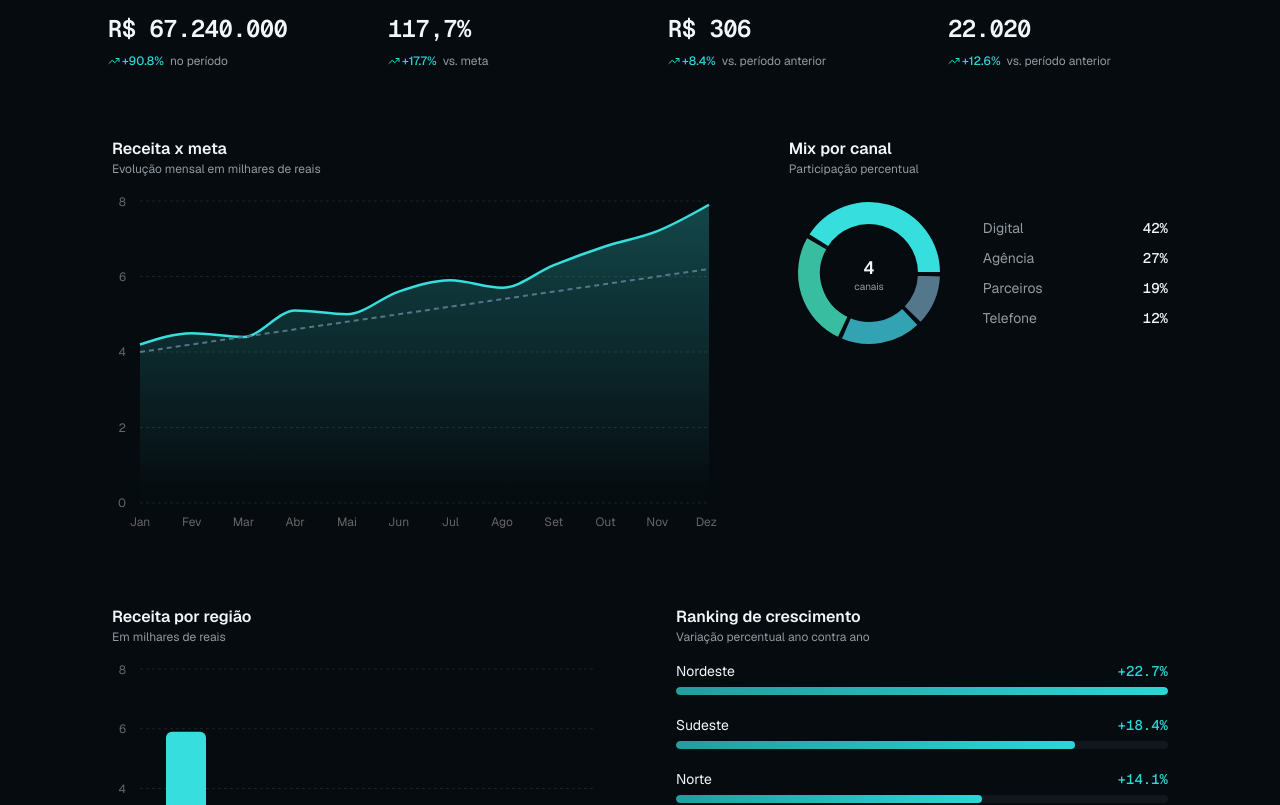
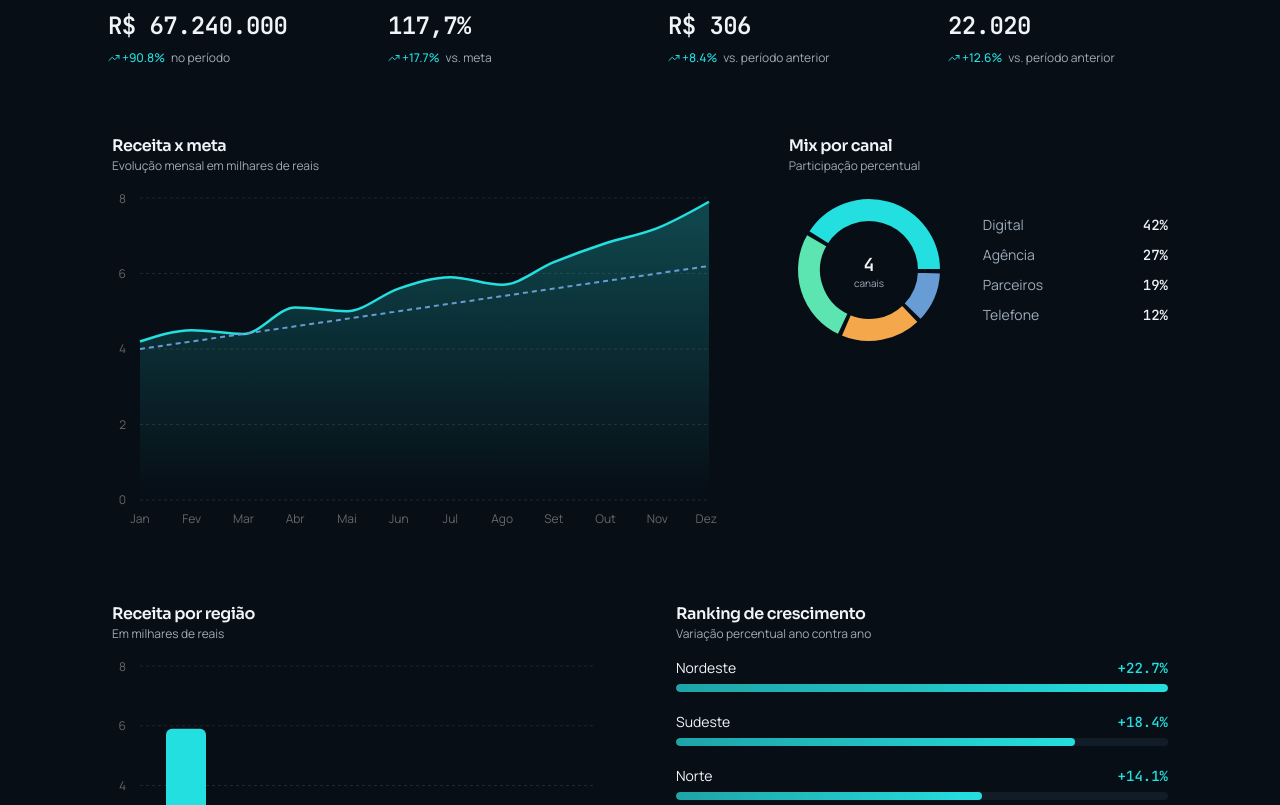
Before and after one commit to pedromourabarros/portfolio-pedro, a Next.js app: page / in a window 1280 px wide. Shown: the part 5703-6508 px from the top of the page. Built offline with nearby package versions, Linux system fonts and the light colour scheme.

Commit message:
feat: update global styles and font settings for dark theme

```diff
--- a/app/globals.css
+++ b/app/globals.css
@@ -4,9 +4,15 @@
 
 @custom-variant dark (&:is(.dark *));
 
+/*
+ * Design system — "Midnight Data" (dark-only, premium)
+ * Headings: Sora | Body: Manrope | Mono: JetBrains Mono
+ */
+
 @theme inline {
-  --font-sans: var(--font-geist-sans), ui-sans-serif, system-ui, sans-serif;
-  --font-mono: var(--font-geist-mono), ui-monospace, monospace;
+  --font-display: var(--font-sora), ui-sans-serif, system-ui, sans-serif;
+  --font-sans: var(--font-manrope), ui-sans-serif, system-ui, sans-serif;
+  --font-mono: var(--font-jetbrains), ui-monospace, monospace;
 
   --color-sidebar-ring: var(--sidebar-ring);
   --color-sidebar-border: var(--sidebar-border);
@@ -40,69 +46,88 @@
   --color-foreground: var(--foreground);
   --color-background: var(--background);
 
+  --color-surface: var(--surface);
+  --color-surface-2: var(--surface-2);
+  --color-aqua: var(--aqua);
+  --color-aqua-soft: var(--aqua-soft);
+  --color-ember: var(--ember);
+  --color-mint: var(--mint);
   --color-accent-2: var(--accent-2);
   --color-glass: var(--glass);
   --color-glass-border: var(--glass-border);
 
-  --radius-sm: calc(var(--radius) * 0.6);
-  --radius-md: calc(var(--radius) * 0.8);
+  --radius-sm: calc(var(--radius) - 4px);
+  --radius-md: calc(var(--radius) - 2px);
   --radius-lg: var(--radius);
-  --radius-xl: calc(var(--radius) * 1.4);
-  --radius-2xl: calc(var(--radius) * 1.8);
-  --radius-3xl: calc(var(--radius) * 2.2);
-  --radius-4xl: calc(var(--radius) * 2.6);
+  --radius-xl: calc(var(--radius) + 4px);
+  --radius-2xl: calc(var(--radius) + 8px);
+  --radius-3xl: calc(var(--radius) + 12px);
+  --radius-4xl: calc(var(--radius) + 16px);
 }
 
 :root {
   color-scheme: dark;
-  --radius: 0.75rem;
+  --radius: 0.875rem;
 
-  /* Base dark palette — near-black with a cool undertone */
-  --background: oklch(0.145 0.012 240);
-  --foreground: oklch(0.97 0.005 240);
+  --background: oklch(0.16 0.021 250);
+  --foreground: oklch(0.965 0.008 240);
 
-  --card: oklch(0.19 0.014 240);
-  --card-foreground: oklch(0.97 0.005 240);
-  --popover: oklch(0.17 0.014 240);
-  --popover-foreground: oklch(0.97 0.005 240);
+  --surface: oklch(0.203 0.023 250);
+  --surface-2: oklch(0.245 0.026 252);
 
-  /* Accent: refined cyan/teal (data-driven) */
-  --primary: oklch(0.8 0.13 195);
-  --primary-foreground: oklch(0.16 0.02 240);
+  --card: oklch(0.205 0.023 250);
+  --card-foreground: oklch(0.965 0.008 240);
+  --popover: oklch(0.205 0.023 250);
+  --popover-foreground: oklch(0.965 0.008 240);
 
-  --secondary: oklch(0.24 0.015 240);
-  --secondary-foreground: oklch(0.97 0.005 240);
-  --muted: oklch(0.24 0.015 240);
-  --muted-foreground: oklch(0.68 0.015 240);
-  --accent: oklch(0.8 0.13 195);
-  --accent-foreground: oklch(0.16 0.02 240);
+  --primary: oklch(0.82 0.135 195);
+  --primary-foreground: oklch(0.18 0.03 240);
 
-  /* Secondary accent for auroras/gradients (teal) */
-  --accent-2: oklch(0.72 0.12 175);
+  --secondary: oklch(0.27 0.028 252);
+  --secondary-foreground: oklch(0.95 0.01 240);
 
-  --destructive: oklch(0.63 0.2 25);
-  --border: oklch(0.97 0.01 240 / 10%);
-  --input: oklch(0.97 0.01 240 / 12%);
-  --ring: oklch(0.8 0.13 195 / 60%);
+  --muted: oklch(0.26 0.025 252);
+  --muted-foreground: oklch(0.735 0.024 250);
 
-  --glass: oklch(0.22 0.015 240 / 55%);
-  --glass-border: oklch(0.97 0.01 240 / 12%);
+  --accent: oklch(0.29 0.035 240);
+  --accent-foreground: oklch(0.96 0.01 240);
 
-  /* Chart palette — cohesive cyan → teal → slate ramp */
-  --chart-1: oklch(0.82 0.13 195);
-  --chart-2: oklch(0.72 0.12 175);
-  --chart-3: oklch(0.66 0.1 210);
-  --chart-4: oklch(0.55 0.05 235);
-  --chart-5: oklch(0.42 0.03 240);
+  /* Segundo acento para auroras/gradientes */
+  --accent-2: oklch(0.83 0.14 165);
 
-  --sidebar: oklch(0.17 0.014 240);
-  --sidebar-foreground: oklch(0.97 0.005 240);
-  --sidebar-primary: oklch(0.8 0.13 195);
-  --sidebar-primary-foreground: oklch(0.16 0.02 240);
-  --sidebar-accent: oklch(0.24 0.015 240);
-  --sidebar-accent-foreground: oklch(0.97 0.005 240);
-  --sidebar-border: oklch(0.97 0.01 240 / 10%);
-  --sidebar-ring: oklch(0.8 0.13 195 / 60%);
+  --destructive: oklch(0.63 0.2 22);
+  --destructive-foreground: oklch(0.98 0.005 240);
+
+  --border: oklch(0.98 0.01 240 / 10%);
+  --input: oklch(0.98 0.01 240 / 14%);
+  --ring: oklch(0.82 0.135 195 / 60%);
+
+  --aqua: oklch(0.82 0.135 195);
+  --aqua-soft: oklch(0.62 0.11 210);
+  --ember: oklch(0.79 0.14 68);
+  --mint: oklch(0.83 0.14 165);
+
+  --glass: oklch(0.203 0.023 250 / 62%);
+  --glass-border: oklch(0.98 0.01 240 / 12%);
+
+  --chart-1: oklch(0.82 0.135 195);
+  --chart-2: oklch(0.83 0.14 165);
+  --chart-3: oklch(0.79 0.14 68);
+  --chart-4: oklch(0.68 0.1 250);
+  --chart-5: oklch(0.72 0.12 320);
+
+  --sidebar: oklch(0.19 0.022 250);
+  --sidebar-foreground: oklch(0.96 0.008 240);
+  --sidebar-primary: oklch(0.82 0.135 195);
+  --sidebar-primary-foreground: oklch(0.18 0.03 240);
+  --sidebar-accent: oklch(0.26 0.025 252);
+  --sidebar-accent-foreground: oklch(0.96 0.008 240);
+  --sidebar-border: oklch(0.98 0.01 240 / 10%);
+  --sidebar-ring: oklch(0.82 0.135 195 / 60%);
+
+  --shadow-elevated: 0 30px 80px -40px color-mix(in oklab, var(--aqua) 45%, transparent);
+  --shadow-glass: inset 0 1px 0 0 oklch(1 0 0 / 8%), 0 20px 50px -30px oklch(0 0 0 / 80%);
+  --ease-out-expo: cubic-bezier(0.16, 1, 0.3, 1);
 }
 
 @layer base {
@@ -115,53 +140,71 @@
   }
   body {
     @apply bg-background text-foreground;
+    font-family: var(--font-sans);
     overflow-x: hidden;
   }
+  h1,
+  h2,
+  h3,
+  h4 {
+    font-family: var(--font-display);
+    letter-spacing: -0.028em;
+  }
   ::selection {
-    background: oklch(0.8 0.13 195 / 30%);
+    background: color-mix(in oklab, var(--aqua) 35%, transparent);
     color: var(--foreground);
   }
-  /* Custom scrollbar */
+  :focus-visible {
+    outline: 2px solid var(--aqua);
+    outline-offset: 3px;
+  }
   ::-webkit-scrollbar {
     width: 10px;
     height: 10px;
   }
   ::-webkit-scrollbar-track {
-    background: transparent;
+    background: var(--background);
   }
   ::-webkit-scrollbar-thumb {
-    background: oklch(0.35 0.02 240);
+    background: color-mix(in oklab, var(--aqua) 30%, var(--surface-2));
     border-radius: 999px;
     border: 2px solid var(--background);
   }
   ::-webkit-scrollbar-thumb:hover {
-    background: oklch(0.45 0.03 240);
+    background: color-mix(in oklab, var(--aqua) 45%, var(--surface-2));
   }
 }
 
 @layer utilities {
   .glass {
     background: var(--glass);
-    backdrop-filter: blur(16px) saturate(160%);
-    -webkit-backdrop-filter: blur(16px) saturate(160%);
+    backdrop-filter: blur(18px) saturate(160%);
+    -webkit-backdrop-filter: blur(18px) saturate(160%);
     border: 1px solid var(--glass-border);
+    box-shadow: var(--shadow-glass);
+  }
+
+  .font-display {
+    font-family: var(--font-display);
   }
 
   .text-gradient {
-    background: linear-gradient(
-      110deg,
-      var(--foreground) 0%,
-      var(--foreground) 40%,
-      var(--primary) 75%,
-      var(--accent-2) 100%
+    background-image: linear-gradient(
+      100deg,
+      oklch(0.98 0.01 240) 0%,
+      var(--aqua) 46%,
+      var(--mint) 78%,
+      oklch(0.98 0.01 240) 100%
     );
+    background-size: 200% 100%;
     -webkit-background-clip: text;
     background-clip: text;
     color: transparent;
+    animation: shimmer 9s linear infinite;
   }
 
   .text-gradient-accent {
-    background: linear-gradient(110deg, var(--primary) 0%, var(--accent-2) 100%);
+    background: linear-gradient(110deg, var(--aqua) 0%, var(--mint) 100%);
     -webkit-background-clip: text;
     background-clip: text;
     color: transparent;
@@ -169,9 +212,9 @@
 
   .grid-pattern {
     background-image:
-      linear-gradient(to right, oklch(0.97 0.01 240 / 4%) 1px, transparent 1px),
-      linear-gradient(to bottom, oklch(0.97 0.01 240 / 4%) 1px, transparent 1px);
-    background-size: 56px 56px;
+      linear-gradient(to right, oklch(1 0 0 / 4%) 1px, transparent 1px),
+      linear-gradient(to bottom, oklch(1 0 0 / 4%) 1px, transparent 1px);
+    background-size: 72px 72px;
   }
 
   .mask-fade-b {
@@ -197,6 +240,12 @@
   }
   to {
     transform: translateX(-50%);
+  }
+}
+
+@keyframes shimmer {
+  to {
+    background-position: -200% 0;
   }
 }
 
--- a/app/layout.tsx
+++ b/app/layout.tsx
@@ -1,18 +1,24 @@
 import { Analytics } from '@vercel/analytics/next'
 import type { Metadata, Viewport } from 'next'
-import { Geist, Geist_Mono } from 'next/font/google'
+import { Sora, Manrope, JetBrains_Mono } from 'next/font/google'
 import { personal } from '@/lib/data'
 import './globals.css'
 
-const geistSans = Geist({
+const sora = Sora({
   subsets: ['latin'],
-  variable: '--font-geist-sans',
+  variable: '--font-sora',
   display: 'swap',
 })
 
-const geistMono = Geist_Mono({
+const manrope = Manrope({
   subsets: ['latin'],
-  variable: '--font-geist-mono',
+  variable: '--font-manrope',
+  display: 'swap',
+})
+
+const jetbrainsMono = JetBrains_Mono({
+  subsets: ['latin'],
+  variable: '--font-jetbrains',
   display: 'swap',
 })
 
@@ -67,7 +73,7 @@ export const metadata: Metadata = {
 
 export const viewport: Viewport = {
   colorScheme: 'dark',
-  themeColor: '#0a0e14',
+  themeColor: '#0f1420',
   width: 'device-width',
   initialScale: 1,
 }
@@ -91,7 +97,10 @@ export default function RootLayout({
   }
 
   return (
-    <html lang="pt-BR" className={`dark bg-background ${geistSans.variable} ${geistMono.variable}`}>
+    <html
+      lang="pt-BR"
+      className={`dark bg-background ${sora.variable} ${manrope.variable} ${jetbrainsMono.variable}`}
+    >
       <body className="font-sans antialiased">
         {children}
         <script
```
